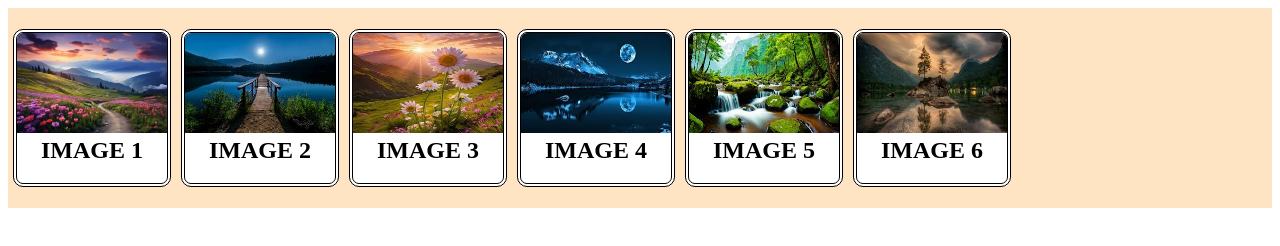
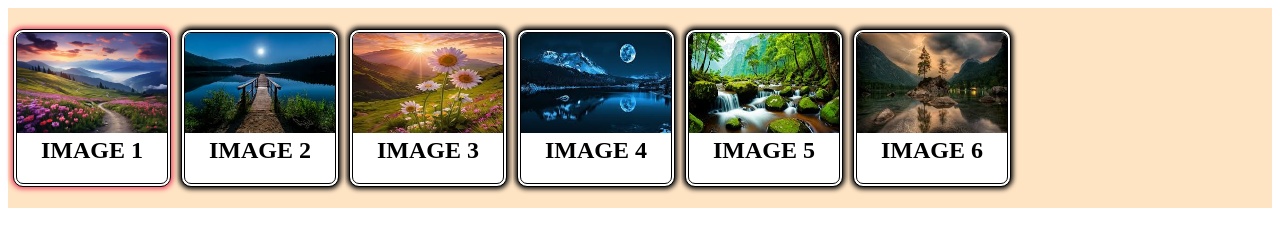
Before and after one commit to tejalshinde2005/natureflexboxs, a plain HTML site: page index.html in a window 1280 px wide. In both pictures the pointer is over the element "IMAGE 1". Drawn offline with Linux system fonts and the light colour scheme.

Commit message:
add hover effect

```diff
--- a/index.html
+++ b/index.html
@@ -11,6 +11,7 @@
             background-color: white;
             margin:5px;
             border-radius:10px;
+            box-shadow: 0 0 5px 2px black;
         }
         .card-img{
             width:100%;
@@ -29,7 +30,12 @@
             justify-content: start;
             align-items: center;
             height:200px;
-            flex-wrap:wrap
+            flex-wrap:wrap;
+        }
+        .card:hover{
+            box-shadow: 0 0 5px 2px rgb(238, 75, 102);
+            cursor: pointer;
+
         }
 
     </style>
```
